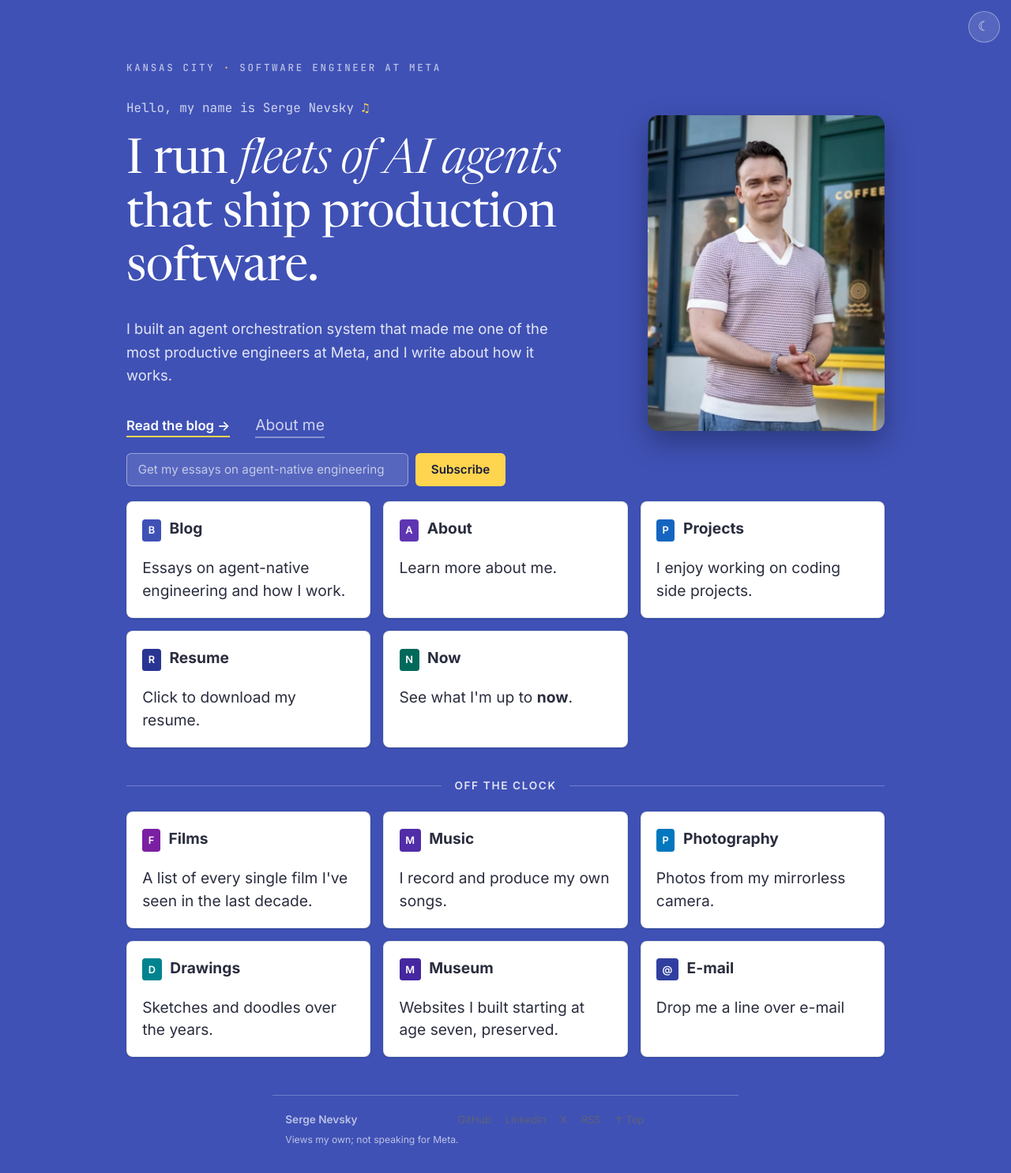
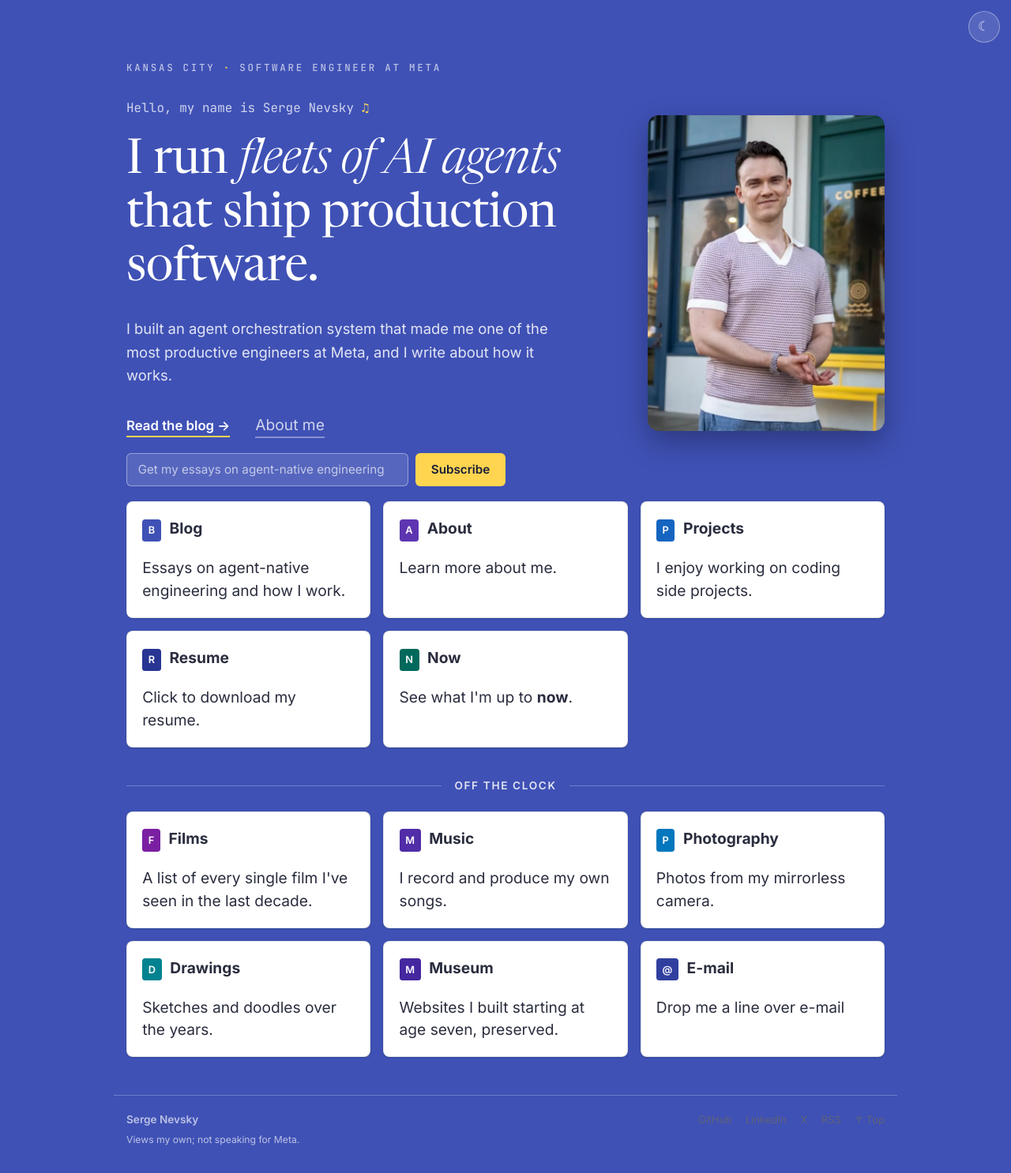
Before and after one commit to Dejital/dejital.github.com, a Jekyll site: the page built from index.html, in a window 1280 px wide. Shown: the whole page at 79% size. Built offline with Jekyll 4.4.1, drawn with Linux system fonts in a browser that asks for light colours.

Commit message:
Align band-nav and footer with the page column
A legacy 65ch cap on bare nav/footer elements was narrowing the band nav
and site footer relative to wide (52rem) page columns. Scope the 65ch rule
to post prev/next nav, let wide pages widen the footer, and match the
homepage footer to its 960px grid.

Co-Authored-By: Claude Fable 5 <noreply@anthropic.com>

```diff
--- a/assets/css/screen.css
+++ b/assets/css/screen.css
@@ -277,7 +277,7 @@ main, footer {
     padding: 0.5em 1em;
 }
 
-footer, nav,
+.content > nav,
 article h2, article h3, article p,
 article ul, article ol, article blockquote,
 article .article-header-img {
@@ -923,7 +923,8 @@ body.gallery-dark .theme-toggle {
 }
 
 body.wide main,
-body.wide .page-hero-inner {
+body.wide .page-hero-inner,
+body.wide .site-footer {
     max-width: 52rem;
 }
 
--- a/index.html
+++ b/index.html
@@ -16,6 +16,7 @@ layout: main
     padding: 0 1rem;
   }
   .site-footer {
+    max-width: 960px;
     border-top-color: rgba(255, 255, 255, 0.25);
     color: rgba(255, 255, 255, 0.65);
   }
```
